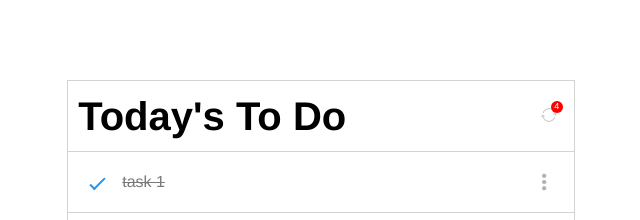
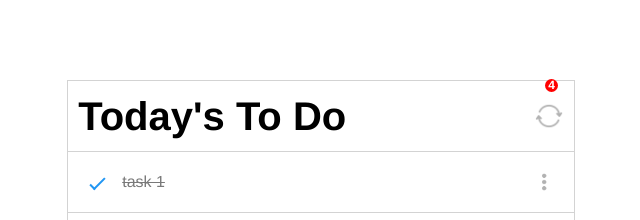
Before and after one commit to aimemalaika/todo-list, a website built with webpack: page src/index.html in a window 1280 px wide. Shown: the top 220 px of the page, 319-959 px from the left. Built offline with nearby package versions, Linux system fonts and the light colour scheme.

Commit message:
fixed lighthouse errors

```diff
--- a/package.json
+++ b/package.json
@@ -2,11 +2,11 @@
   "name": "to-do-list-app",
   "version": "1.0.0",
   "description": "In this project, you will build a simple HTML list of To Do tasks. The list will be styled according to the specifications listed later in this lesson. This simple web page will be built using webpack and served by a webpack dev server.",
-  "main": "index.js",
+  "private": true,
   "scripts": {
     "start": "webpack serve --open",
     "build": "webpack",
-    "test": "npx hint . && npx stylelint **/*.{css,scss} && npx eslint ."
+    "test": "npx lhci autorun --upload.target=temporary-public-storage --collect.staticDistDir=. && npx hint . && npx stylelint **/*.{css,scss} && npx eslint ."
   },
   "repository": {
     "type": "git",
@@ -19,6 +19,7 @@
   },
   "homepage": "https://github.com/aimemalaika/todo-list#readme",
   "devDependencies": {
+    "@lhci/cli": "^0.7.2",
     "babel-eslint": "^10.1.0",
     "css-loader": "^6.5.1",
     "eslint": "^7.32.0",
--- a/src/Components/Tasks.js
+++ b/src/Components/Tasks.js
@@ -1,7 +1,6 @@
 import {
-  setEditable, refreshPage, addEventsListerners, setNonEditable,
+  setEditable, addEventsListerners, setNonEditable,
 } from './domManupulation.js';
-import refreshIcon from '../assets/images/reload.png';
 
 class Tasks {
   static list = document.querySelector('ul');
@@ -48,7 +47,6 @@ class Tasks {
   }
 
   static load = () => {
-    this.createHeader();
     this.db().forEach((task) => {
       this.createElement(task);
     });
@@ -85,24 +83,6 @@ class Tasks {
     this.list.appendChild(listItem);
   }
 
-  static createHeader = () => {
-    const listItem = document.createElement('li');
-    listItem.classList.add('title');
-    const button = document.createElement('button');
-    const span = document.createElement('span');
-    span.innerText = '4';
-    span.classList.add('number-label');
-    const image = new Image();
-    image.classList.add('right-icon');
-    image.src = refreshIcon;
-    button.appendChild(image);
-    button.appendChild(span);
-    button.addEventListener('click', () => refreshPage(button));
-    listItem.innerText = 'Today\'s To Do';
-    listItem.appendChild(button);
-    this.list.appendChild(listItem);
-  }
-
   static createFooter = () => {
     const listItem = document.createElement('li');
     const button = document.createElement('button');
--- a/src/Components/domManupulation.js
+++ b/src/Components/domManupulation.js
@@ -11,9 +11,9 @@ const setNonEditable = (element) => {
 };
 
 const refreshPage = (element) => {
-  element.children[0].classList.add('rotate-me');
+  element.classList.add('rotate-me');
   setTimeout(() => {
-    element.children[0].classList.remove('rotate-me');
+    element.classList.remove('rotate-me');
   }, 2000);
 };
 
--- a/src/assets/css/index.css
+++ b/src/assets/css/index.css
@@ -73,7 +73,8 @@ li input[type='checkbox']:checked ~ .checkmark::after {
   width: 100%;
 }
 
-button {
+.refrecher,
+.full-width-btn {
   width: 30px;
   height: 30px;
   border: none;
@@ -83,11 +84,16 @@ button {
   margin-bottom: auto;
 }
 
-button img {
+.refrecher {
+  background-image: url(../images/reload.png);
+  background-size: cover;
+}
+
+.refrecher img {
   filter: invert(80%);
 }
 
-button img:hover {
+.refrecher img:hover {
   filter: invert(0);
 }
 
@@ -151,12 +157,16 @@ button img:hover {
 .number-label {
   background-color: red;
   position: absolute;
-  margin: -5px -7px;
-  width: 12px;
-  height: 12px;
+  left: 67.5%;
+  top: 9.9%;
+  width: 13px;
+  text-align: center;
+  height: 13px;
+  line-height: 13px;
   color: #fff;
   border-radius: 100%;
-  font-size: 9px;
+  font-size: 12px;
+
 }
 
 .rotate-me {
--- a/src/assets/js/index.js
+++ b/src/assets/js/index.js
@@ -1,6 +1,12 @@
 import Tasks from '../../Components/Tasks.js';
+import {
+  refreshPage,
+} from '../../Components/domManupulation.js';
+
 import '../css/index.css';
 
 (() => {
   Tasks.load();
+  const refresh = document.querySelector('.refrecher');
+  refresh.addEventListener('click', () => refreshPage(refresh));
 })();
--- a/src/index.html
+++ b/src/index.html
@@ -10,7 +10,13 @@
 </head>
 
 <body>
-  <ul class="dragable-area"></ul>
+  <ul class="dragable-area">
+    <li class="title">
+      Today's To Do
+      <button class="icon refrecher"></button>
+      <span class="number-label">4</span>
+    </li>
+  </ul>
 </body>
 
 </html>
```
Also changed, not shown: dist/5088703c91de900d47a7.png (deleted), dist/bundle.js, dist/index.html, 2 other files.
